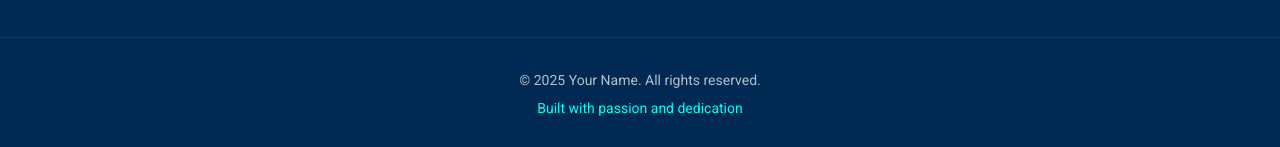
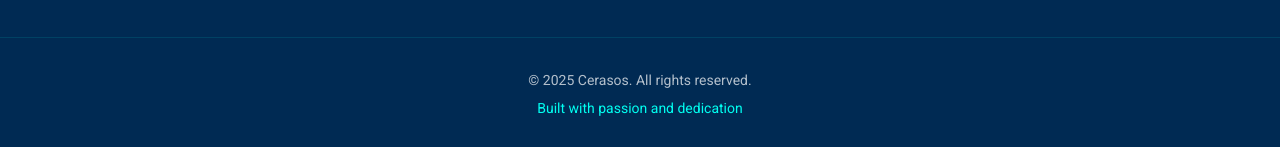
Before and after one commit to Cerasos/cerasos-frontend, a Next.js app: page / in a window 1280 px wide. Shown: the part 2005-2152 px from the top of the page. Built offline with nearby package versions, Linux system fonts and the light colour scheme.

Commit message:
fix: Adjust footer content

```diff
--- a/src/components/footer/index.tsx
+++ b/src/components/footer/index.tsx
@@ -3,7 +3,7 @@ const Footer = () => {
     <footer className="border-t border-primary/10  px-4 py-8 bg-[#002a53]">
       <div className="mx-auto max-w-6xl text-center">
         <p className="text-sm text-white/70">
-          © {new Date().getFullYear()} Your Name. All rights reserved.
+          © {new Date().getFullYear()} Cerasos. All rights reserved.
         </p>
         <p className="mt-2 text-sm text-primary">
           Built with passion and dedication
```
